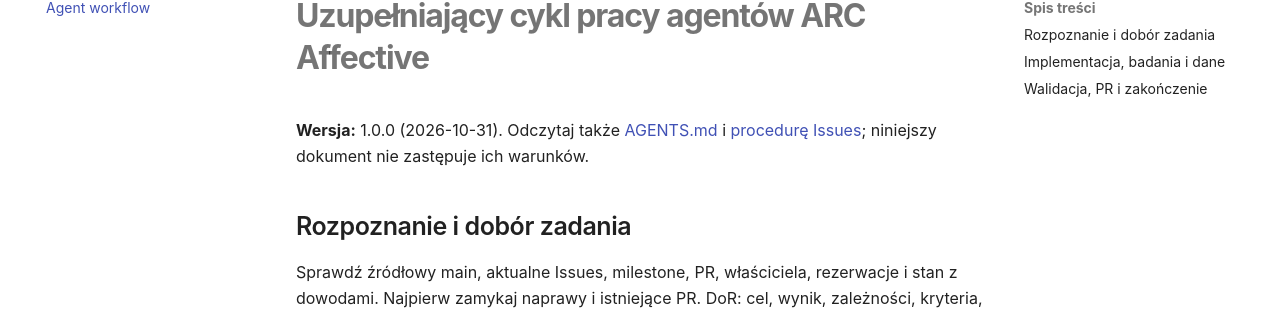
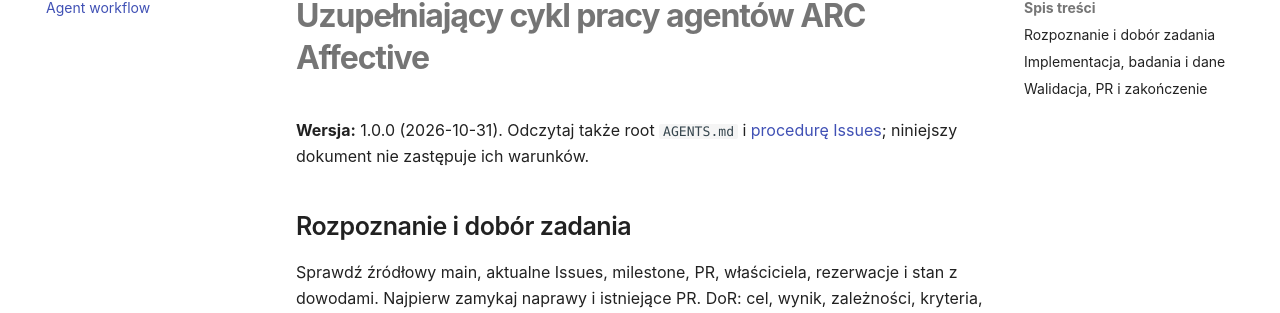
Before and after one commit to MatPomGit/arc-affective, an MkDocs documentation site: the page built from docs/development/agent-workflow.md, in a window 1280 px wide and 900 px high. Shown: the part 152-465 px from the top of the window. Built offline with MkDocs 1.6.1 and Material for MkDocs 9.7.7, drawn with Linux system fonts in a browser that asks for light colours; comment, search, counter and statistics services are not loaded.

Commit message:
docs: keep MkDocs internal links within docs root

```diff
--- a/docs/development/agent-workflow.md
+++ b/docs/development/agent-workflow.md
@@ -1,6 +1,6 @@
 # Uzupełniający cykl pracy agentów ARC Affective
 
-**Wersja:** 1.0.0 (2026-10-31). Odczytaj także [AGENTS.md](../../AGENTS.md) i [procedurę Issues](../issue-operating-procedure.md); niniejszy dokument nie zastępuje ich warunków.
+**Wersja:** 1.0.0 (2026-10-31). Odczytaj także root `AGENTS.md` i [procedurę Issues](../issue-operating-procedure.md); niniejszy dokument nie zastępuje ich warunków.
 
 ## Rozpoznanie i dobór zadania
 Sprawdź źródłowy main, aktualne Issues, milestone, PR, właściciela, rezerwacje i stan z dowodami. Najpierw zamykaj naprawy i istniejące PR. DoR: cel, wynik, zależności, kryteria, prawa do danych, potrzebne zasoby i bramki naukowe. Wybierz jeden JUMP i odnotuj rezerwację w istniejącym kontrolerze Research Autopilot. Nie zakładaj dodatkowego schedulera. Limit: jeden feature PR na repozytorium i pięć w zarządzanym portfolio.
```
